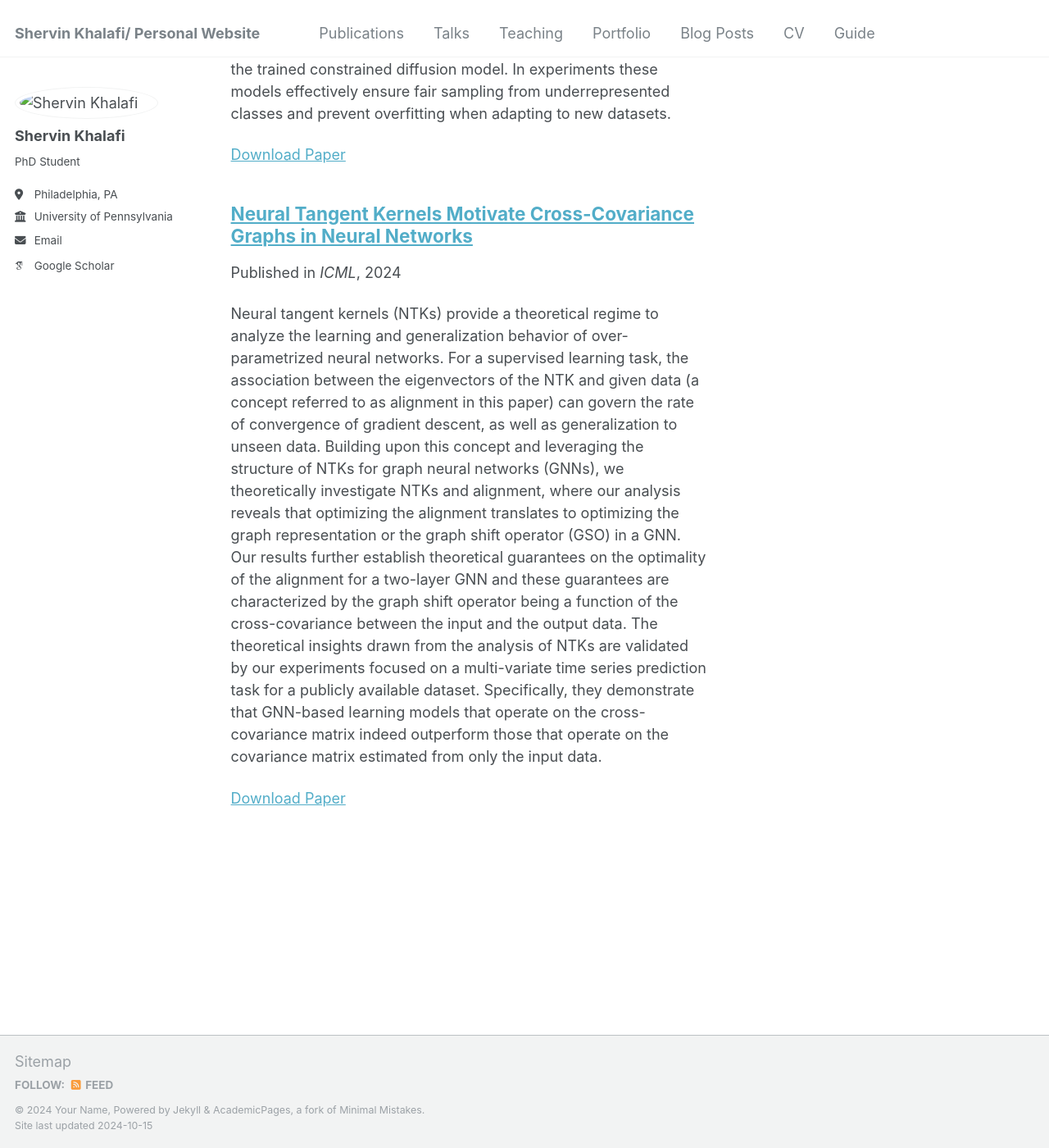
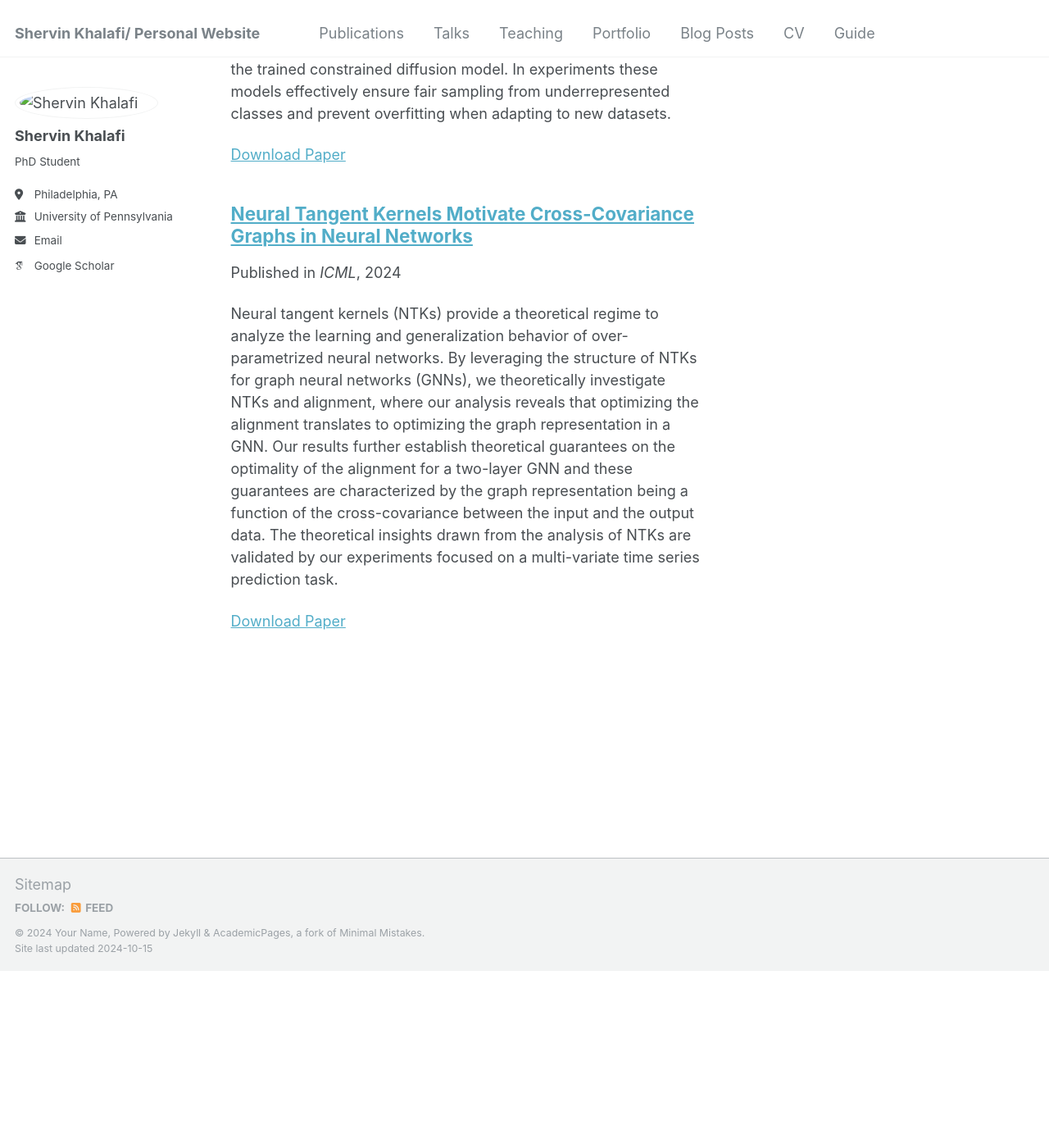
Before and after one commit to shervinkhal/shervinkhalafi.github.io, a Jekyll site: the page built from _pages/publications.html, in a window 1280 px wide and 1400 px high, scrolled down 552 px. Shown: the whole window at 82% size. Built offline with Jekyll 4.4.1, drawn with Linux system fonts in a browser that asks for light colours; some web fonts are replaced; after the commit the page ends 1736 px from its top, so only the background shows below that.

Commit message:
Update 2010-10-01-paper-title-number-2.md

```diff
--- a/_publications/2010-10-01-paper-title-number-2.md
+++ b/_publications/2010-10-01-paper-title-number-2.md
@@ -3,7 +3,7 @@ title: "Neural Tangent Kernels Motivate Cross-Covariance Graphs in Neural Networ
 collection: publications
 category: manuscripts
 permalink: /publication/2010-10-01-paper-title-number-2
-excerpt: 'Neural tangent kernels (NTKs) provide a theoretical regime to analyze the learning and generalization behavior of over-parametrized neural networks. For a supervised learning task, the association between the eigenvectors of the NTK and given data (a concept referred to as alignment in this paper) can govern the rate of convergence of gradient descent, as well as generalization to unseen data. Building upon this concept and leveraging the structure of NTKs for graph neural networks (GNNs), we theoretically investigate NTKs and alignment, where our analysis reveals that optimizing the alignment translates to optimizing the graph representation or the graph shift operator (GSO) in a GNN. Our results further establish theoretical guarantees on the optimality of the alignment for a two-layer GNN and these guarantees are characterized by the graph shift operator being a function of the cross-covariance between the input and the output data. The theoretical insights drawn from the analysis of NTKs are validated by our experiments focused on a multi-variate time series prediction task for a publicly available dataset. Specifically, they demonstrate that GNN-based learning models that operate on the cross-covariance matrix indeed outperform those that operate on the covariance matrix estimated from only the input data.'
+excerpt: 'Neural tangent kernels (NTKs) provide a theoretical regime to analyze the learning and generalization behavior of over-parametrized neural networks. By leveraging the structure of NTKs for graph neural networks (GNNs), we theoretically investigate NTKs and alignment, where our analysis reveals that optimizing the alignment translates to optimizing the graph representation in a GNN. Our results further establish theoretical guarantees on the optimality of the alignment for a two-layer GNN and these guarantees are characterized by the graph representation being a function of the cross-covariance between the input and the output data. The theoretical insights drawn from the analysis of NTKs are validated by our experiments focused on a multi-variate time series prediction task.'
 date: May 2024
 venue: 'ICML'
 slidesurl: 'http://academicpages.github.io/files/slides2.pdf'
```
